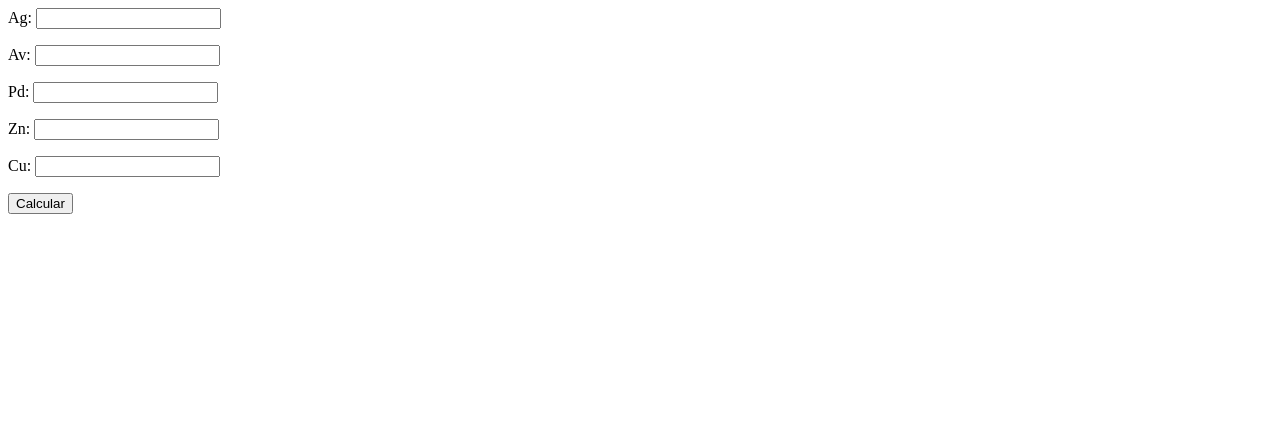
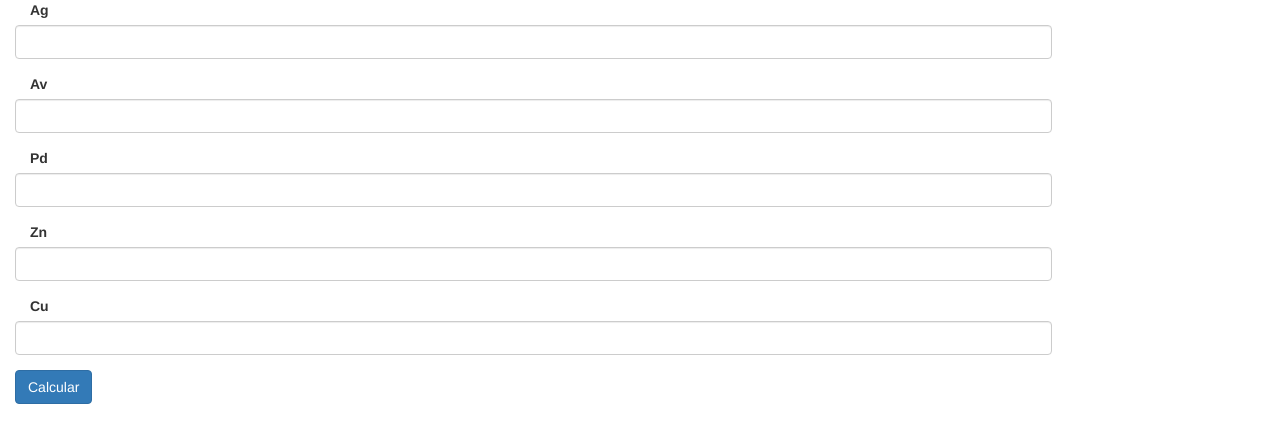
Before and after one commit to AngelGus79/Hackaton, a Django app: page /calcular/ in a window 1280 px wide. Shown: the top 443 px of the page. Run offline with Django 3.2, Linux system fonts and the light colour scheme; some libraries are stand-ins or nearby versions.

Commit message:
Se agrego formato de bootstrap a página de calcular

```diff
--- a/proConcil/appConcil/forms.py
+++ b/proConcil/appConcil/forms.py
@@ -6,3 +6,10 @@ class formLey(forms.ModelForm):
     class Meta:
         model = modelLey
         fields = "__all__"
+        widgets = {
+            'Ag': forms.TextInput(attrs={'class': 'form-control'}),
+            'Av': forms.TextInput(attrs={'class': 'form-control'}),
+            'Pd': forms.TextInput(attrs={'class': 'form-control'}),
+            'Zn': forms.TextInput(attrs={'class': 'form-control'}),
+            'Cu': forms.TextInput(attrs={'class': 'form-control'}),
+        }
--- a/proConcil/appConcil/templates/calcular.html
+++ b/proConcil/appConcil/templates/calcular.html
@@ -1,19 +1,40 @@
-{% load material_form_internal %}
+{% load staticfiles %}
 <html>
   <head>
     <title>
     </title>
-
+    <link href="{% static 'bootstrap-3.3.7/css/bootstrap.css' %}" rel="stylesheet" type="text/css">
 
   </head>
   <body>
-    <div class="section row">
-       <div class="col s12">
-    <form action = "" method ="post"> {% csrf_token %}
-      {{form.as_p}}
-      <input type="submit" value="Calcular" class ="btn"/>
-    </form>
+    <div class="row">
+
     </div>
+    <div class="content">
+      <form action = "" method ="post" class="col-md-10" role="form">
+        {% csrf_token %}
+        <div class="form-group ">
+          <label for="" class="col-md-2 col-form-label">Ag</label>
+          {{form.Ag}}
+        </div>
+        <div class="form-group ">
+          <label for="" class="col-md-2 col-form-label">Av</label>
+          {{form.Av}}
+        </div>
+        <div class="form-group">
+          <label for="" class="col-md-2 col-form-label">Pd</label>
+          {{form.Pd}}
+        </div>
+        <div class="form-group">
+          <label for="" class="col-md-2 col-form-label">Zn</label>
+          {{form.Zn}}
+        </div>
+        <div class="form-group">
+          <label for="" class="col-md-2 col-form-label">Cu</label>
+          {{form.Cu}}
+        </div>
+        <button type="submit" class="btn btn-primary">Calcular</button>
+      </form>
     </div>
-    </body>
-  </html>
+  </body>
+</html>
```
